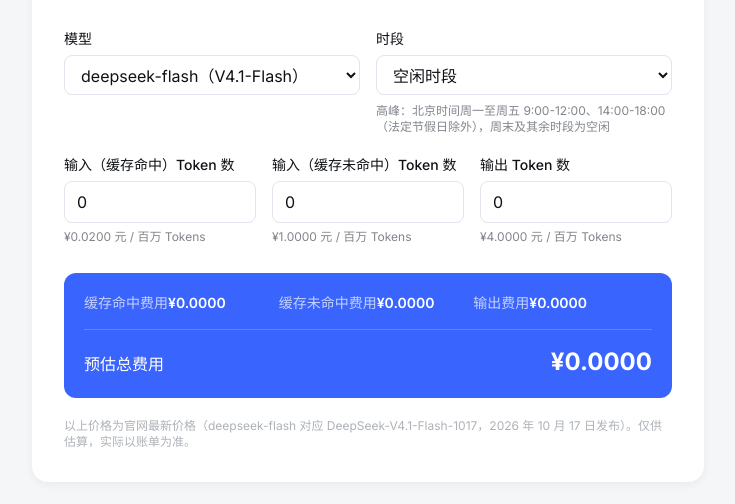
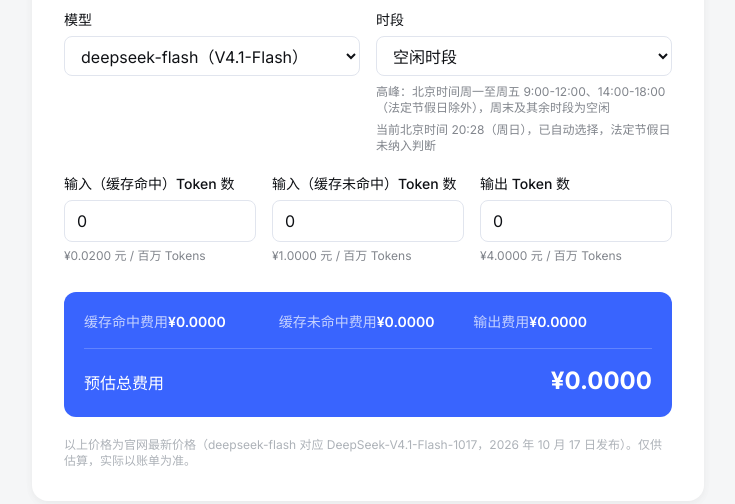
Before and after one commit to earlzhang/tools, a plain HTML site: page deepseek-api-pricing-calculator.html in a window 1280 px wide. Shown: the part 222-726 px from the top of the page, without its empty margins (272-1007 px from the left). Drawn offline with Linux system fonts and the light colour scheme.

Commit message:
增加时段自动选择

```diff
--- a/deepseek-api-pricing-calculator.html
+++ b/deepseek-api-pricing-calculator.html
@@ -46,6 +46,9 @@
           </select>
           <p class="text-xs text-[#81858c] mt-0.5">
             高峰：北京时间周一至周五 9:00-12:00、14:00-18:00（法定节假日除外），周末及其余时段为空闲
+          </p>
+          <p class="text-xs text-[#81858c]">
+            当前北京时间 {{ beijingTime }}，已自动选择，法定节假日未纳入判断
           </p>
         </label>
       </div>
@@ -113,8 +116,18 @@
 
     createApp({
       setup() {
+        const nowBeijing = () => new Date(Date.now() + (8 * 60 + new Date().getTimezoneOffset()) * 60000);
+        const isPeakPeriod = (d) => {
+          const day = d.getDay();
+          const h = d.getHours() + d.getMinutes() / 60;
+          return day >= 1 && day <= 5 && ((h >= 9 && h < 12) || (h >= 14 && h < 18));
+        };
+        const bjNow = nowBeijing();
+        const beijingTime = bjNow.toLocaleTimeString('zh-CN', { hour: '2-digit', minute: '2-digit' })
+          + '（周' + '日一二三四五六'[bjNow.getDay()] + '）';
+
         const model = ref('flash');
-        const period = ref('idle');
+        const period = ref(isPeakPeriod(bjNow) ? 'peak' : 'idle');
         const hitTokens = ref(0);
         const missTokens = ref(0);
         const outTokens = ref(0);
@@ -137,6 +150,7 @@
         return {
           model,
           period,
+          beijingTime,
           hitTokens,
           missTokens,
           outTokens,
```
